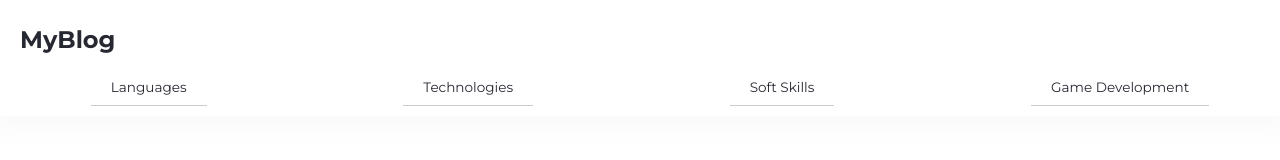
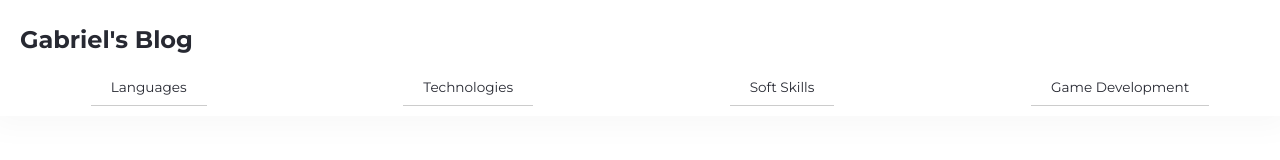
Before and after one commit to gabrielFrc/LearningBlog, a React (Create React App) app: page /gamedevelopment in a window 1280 px wide. Shown: the top 160 px of the page. Built offline with nearby package versions, Linux system fonts and the light colour scheme.

Commit message:
added a new name to website

```diff
--- a/public/index.html
+++ b/public/index.html
@@ -24,7 +24,7 @@
       work correctly both with client-side routing and a non-root public URL.
       Learn how to configure a non-root public URL by running `npm run build`.
     -->
-    <title>React App</title>
+    <title>Gabriel's Blog</title>
     <link rel="preconnect" href="https://fonts.googleapis.com">
     <link rel="preconnect" href="https://fonts.gstatic.com" crossorigin>
     <link href="https://fonts.googleapis.com/css2?family=Montserrat:ital,wght@0,100..900;1,100..900&display=swap" rel="stylesheet">
--- a/src/components/navigation.jsx
+++ b/src/components/navigation.jsx
@@ -34,7 +34,7 @@ export const Navigation = () => {
                 <nav>
                     <div id="mainnav">
                         <a href="/">
-                            <h1>MyBlog</h1>
+                            <h1>Gabriel's Blog</h1>
                         </a>
                         <figure id="menubutton" onClick={() => EventClickHandler()}>
                             <svg xmlns="http://www.w3.org/2000/svg" fill="none" viewBox="0 0 24 24" strokeWidth={1.5} stroke="currentColor">
```
